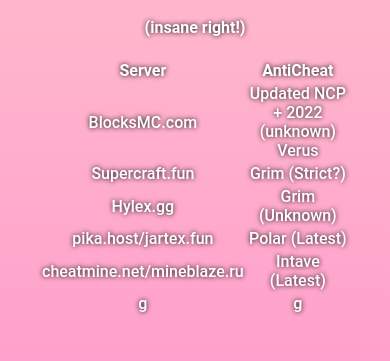
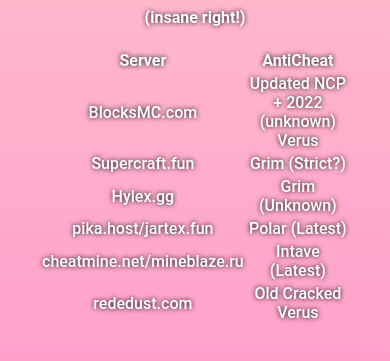
Before and after one commit to notamudkipiguess/ac-megalist, a plain HTML site: page index.html in a window 390 px wide. Shown: the part 353-714 px from the top of the page. Drawn offline with Linux system fonts and the light colour scheme.

Commit message:
add some srvers (i hate codespaces on mobile)

```diff
--- a/index.html
+++ b/index.html
@@ -35,10 +35,9 @@
         <td>Intave (Latest)</td>
       </tr>
       <tr>
-        <td>g</td>
-        <td>g</td>
+        <td>rededust.com</td>
+        <td>Old Cracked Verus</td>
       </tr>
-    </table>
     </table>
   </div>
 </body>
```
